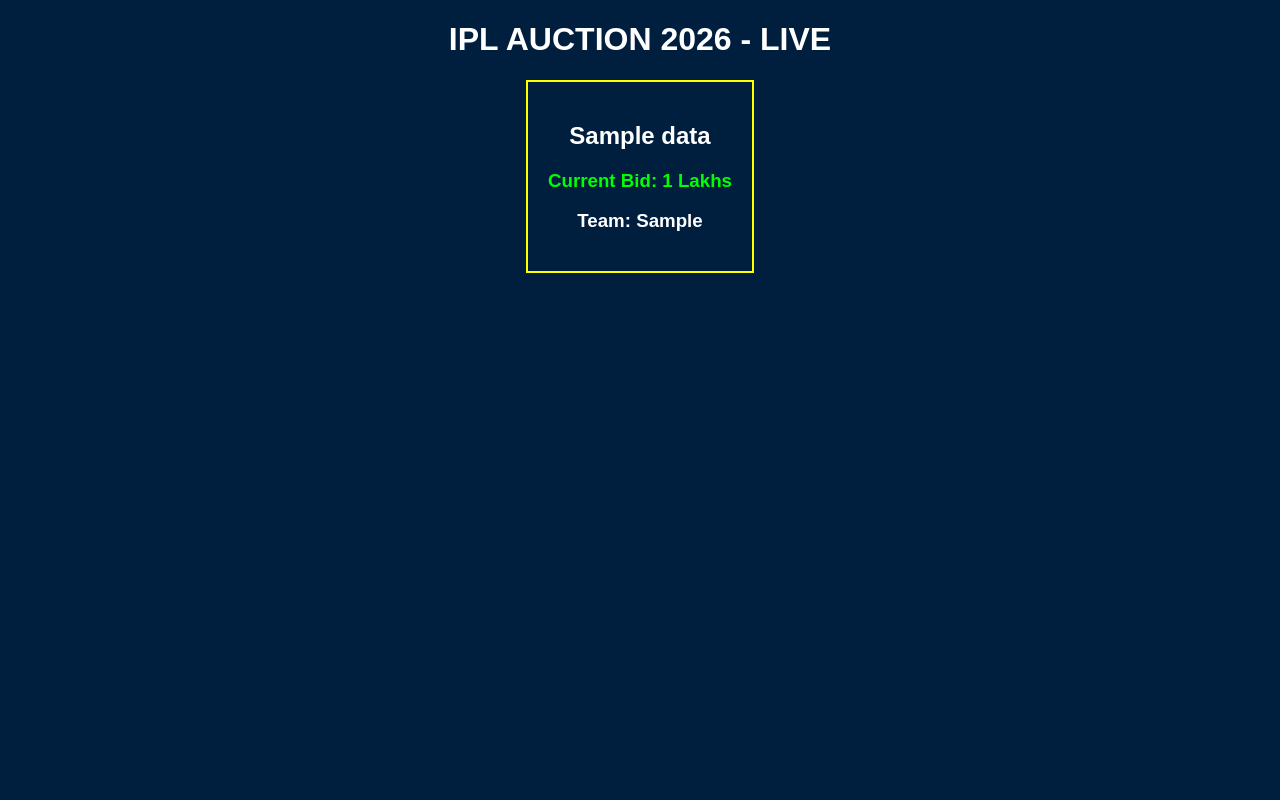
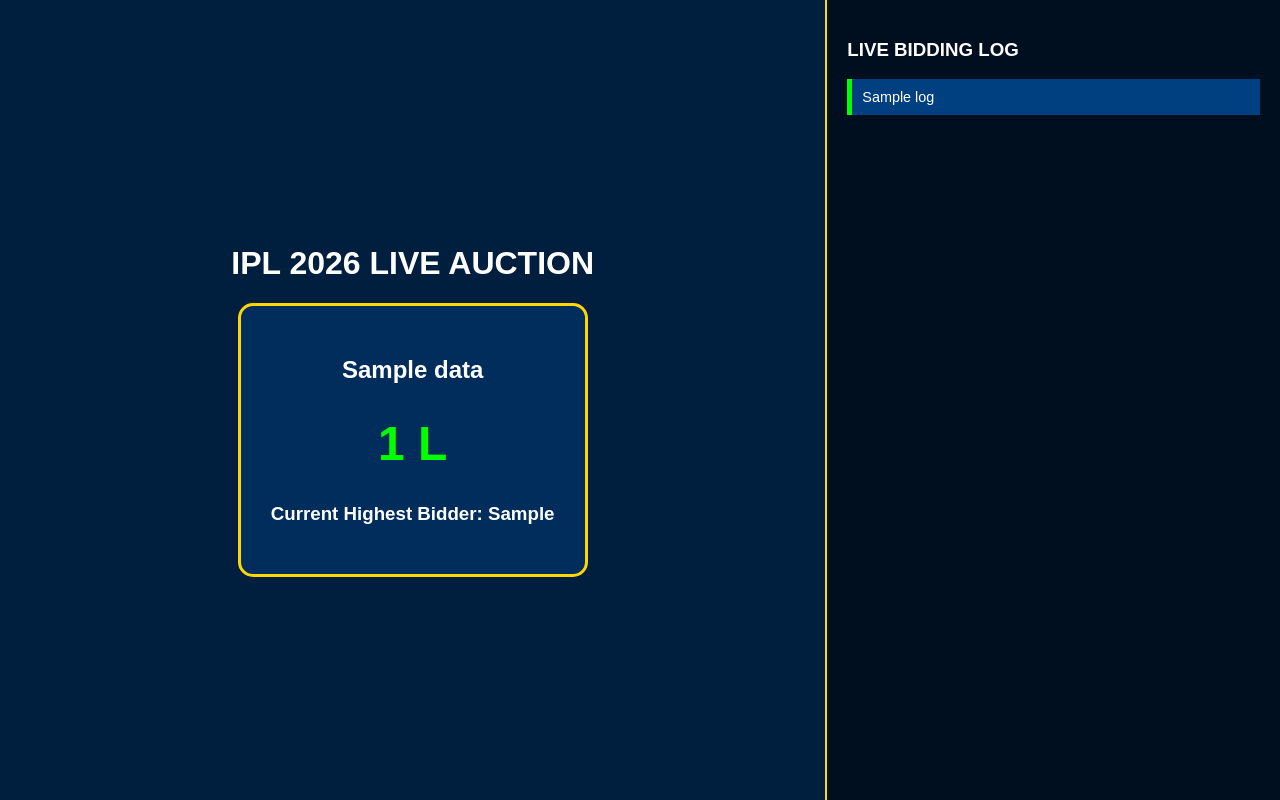
Before and after one commit to muzaffard/uncha-premiere-league, a Flask app: template templates/index.html in a window 1280 px wide. Run offline with Flask 3, Linux system fonts and the light colour scheme; the template is opened without the code that fills it: most values are stand-ins (such as "Sample title", 1, 10 or a date in 2020); some libraries are stand-ins or nearby versions.

Commit message:
Update index.html

```diff
--- a/templates/index.html
+++ b/templates/index.html
@@ -3,20 +3,46 @@
 <head>
     <title>IPL Auction Live</title>
     <script src="https://cdnjs.cloudflare.com/ajax/libs/socket.io/4.0.1/socket.io.js"></script>
+    <style>
+        body { background: #001f3f; color: white; font-family: 'Arial', sans-serif; display: flex; height: 100vh; margin: 0; }
+        .main-card { flex: 2; display: flex; flex-direction: column; align-items: center; justify-content: center; border-right: 2px solid #ffd700; }
+        .sidebar { flex: 1; background: rgba(0,0,0,0.5); padding: 20px; overflow-y: auto; }
+        .bid-box { background: #002d5b; padding: 30px; border-radius: 15px; border: 3px solid #ffd700; text-align: center; }
+        .log-entry { background: #004080; padding: 10px; margin-bottom: 5px; border-left: 5px solid #00ff00; font-size: 0.9em; }
+        .pass-entry { border-left: 5px solid #ff4d4d; }
+    </style>
 </head>
-<body style="text-align: center; font-family: sans-serif; background: #001f3f; color: white;">
-    <h1>IPL AUCTION 2026 - LIVE</h1>
-    <div style="border: 2px solid yellow; padding: 20px; display: inline-block;">
-        <h2 id="player_name">{{ data.player_name }}</h2>
-        <h3 style="color: #00ff00;">Current Bid: <span id="bid_display">{{ data.current_bid }}</span> Lakhs</h3>
-        <h3 id="team_display">Team: {{ data.current_team }}</h3>
+<body>
+    <div class="main-card">
+        <h1>IPL 2026 LIVE AUCTION</h1>
+        <div class="bid-box">
+            <h2 id="player_name">{{ data.player_name }}</h2>
+            <h1 style="color: #00ff00; font-size: 3em;"><span id="bid_display">{{ data.current_bid }}</span> L</h1>
+            <h3 id="team_display">Current Highest Bidder: {{ data.current_team }}</h3>
+        </div>
+    </div>
+
+    <div class="sidebar">
+        <h3>LIVE BIDDING LOG</h3>
+        <div id="history_logs">
+            {% for log in data.history %}
+                <div class="log-entry">{{ log }}</div>
+            {% endfor %}
+        </div>
     </div>
 
     <script>
         var socket = io();
-        socket.on('bid_update', function(data) {
+        socket.on('update_all', function(data) {
             document.getElementById('bid_display').innerText = data.current_bid;
-            document.getElementById('team_display').innerText = "Team: " + data.current_team;
+            document.getElementById('team_display').innerText = "Current Highest Bidder: " + data.current_team;
+
+            let logsHtml = "";
+            data.history.forEach(log => {
+                let style = log.includes('Pass') ? 'log-entry pass-entry' : 'log-entry';
+                logsHtml += `<div class="${style}">${log}</div>`;
+            });
+            document.getElementById('history_logs').innerHTML = logsHtml;
         });
     </script>
 </body>
```
